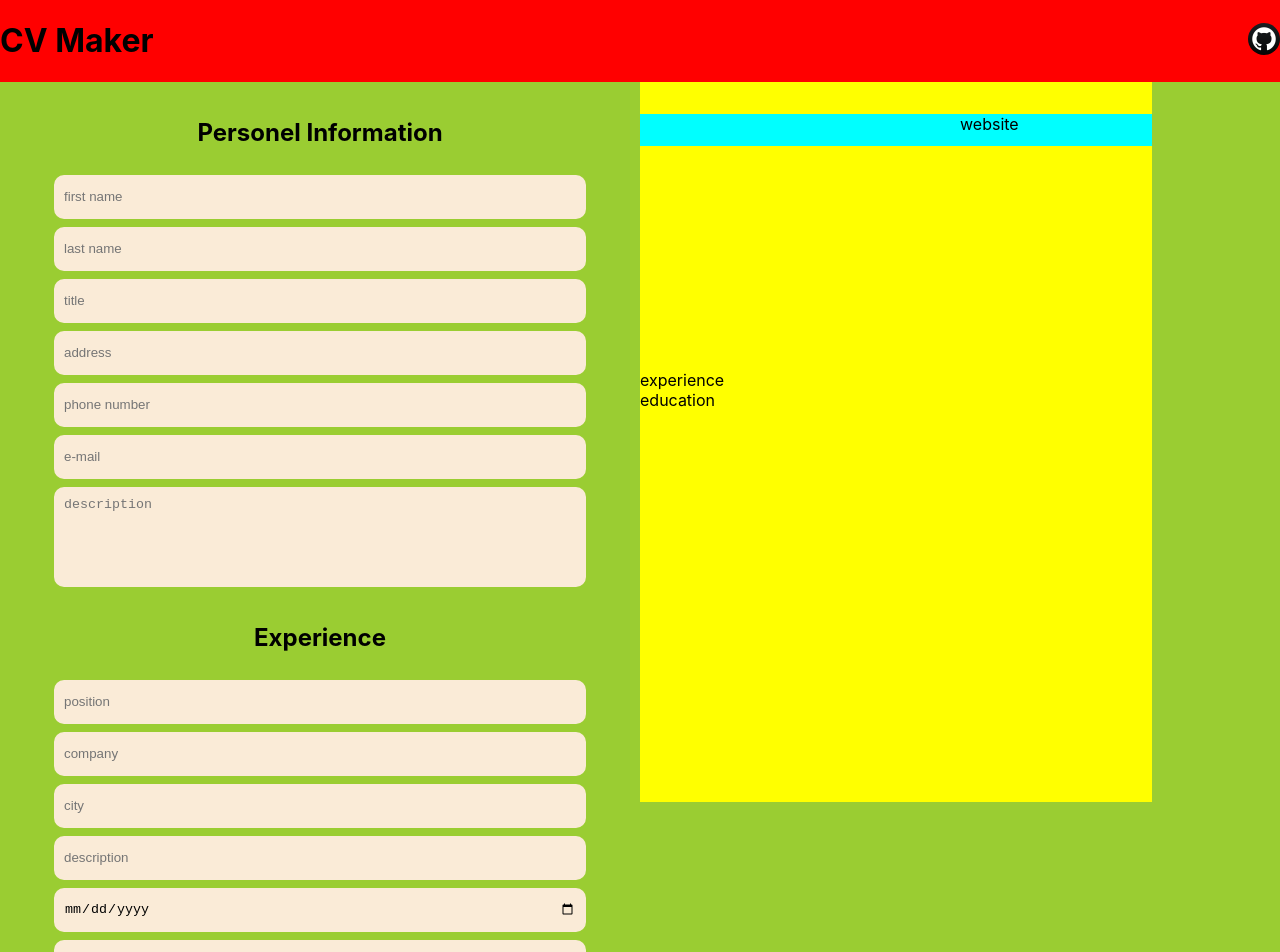
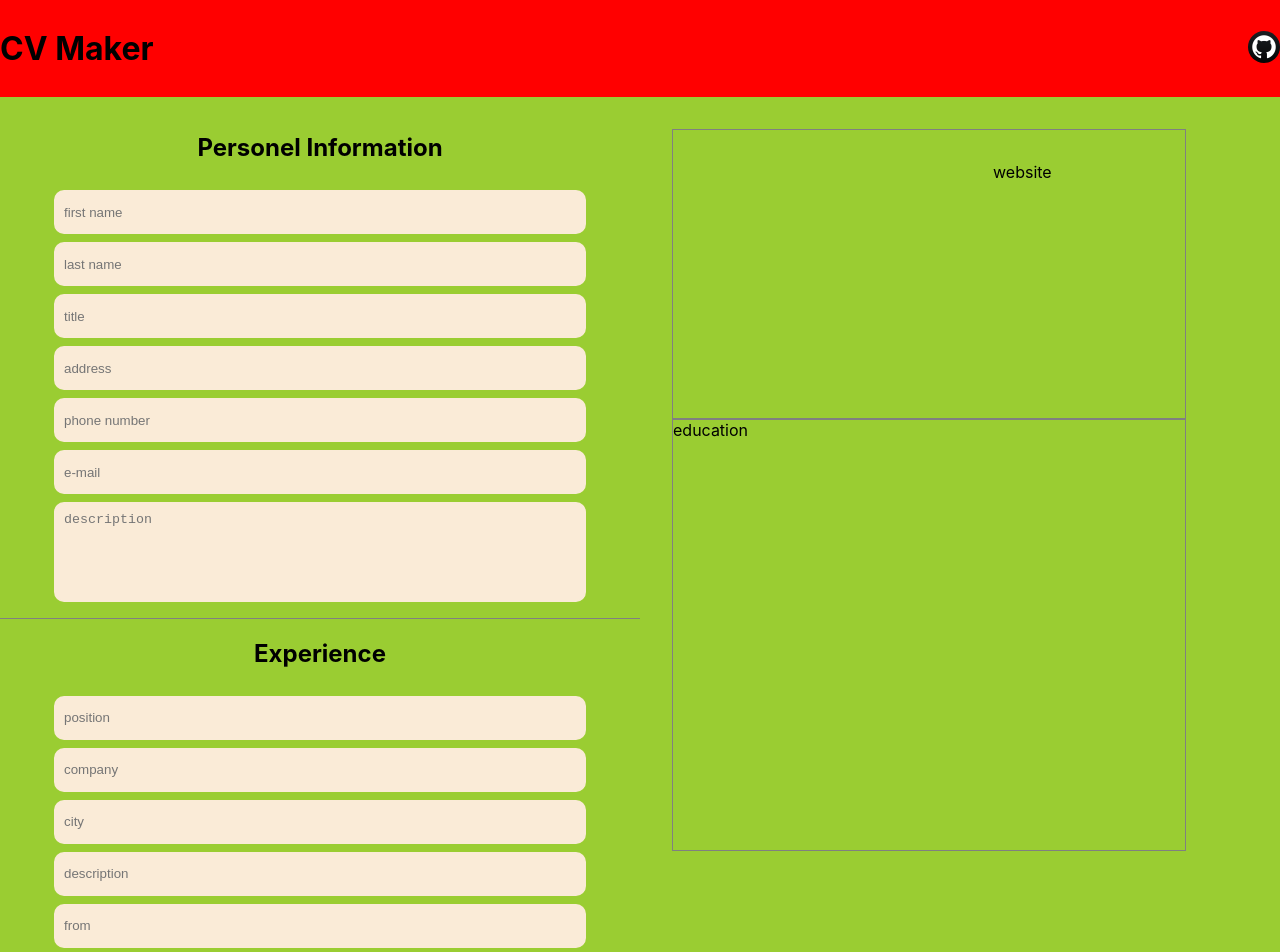
Before and after one commit to uguryilmazdev/cv-project, a React (Create React App) app: page / in a window 1280 px wide. Shown: the top 952 px of the page. Built offline with nearby package versions, Linux system fonts and the light colour scheme; the HTML template or start-up script is replaced by a standard one.

Commit message:
Display experience list on overview

```diff
--- a/src/components/form-components/Experince.js
+++ b/src/components/form-components/Experince.js
@@ -76,7 +76,7 @@
           />
           <input
             onChange={this.props.handleChange}
-            type="date"
+            type="text"
             id="dateFromExp"
             name="dateFromExp"
             placeholder="from"
@@ -86,7 +86,7 @@
           />
           <input
             onChange={this.props.handleChange}
-            type="date"
+            type="text"
             id="dateToExp"
             name="dateToExp"
             placeholder="to"
--- a/src/components/overview-components/Overview.js
+++ b/src/components/overview-components/Overview.js
@@ -32,7 +32,27 @@
   };
 
   experienceContainer = () => {
-    return <div className="experience-container">experience</div>;
+    return (
+      <div className="experience-container">
+        {this.props.info.experienceList.map((exp) => (
+          <div className="exp-child" key={exp.id}>
+            <div className="exp-child-left">
+              <div className="exp-company">{exp.company}</div>
+              <div className="exp-city">{exp.city}</div>
+              <div className="exp-date">
+                {exp.dateFromExp}
+                {' - '}
+                {exp.dateToExp}
+              </div>
+            </div>
+            <div className="exp-child-right">
+              <div className="exp-title">{exp.position}</div>
+              <div className="exp-description">{exp.descriptionExperience}</div>
+            </div>
+          </div>
+        ))}
+      </div>
+    );
   };
 
   educationContainer = () => {
--- a/src/styles/Overview.css
+++ b/src/styles/Overview.css
@@ -1,10 +1,10 @@
 .overview-container {
   width: 80%;
-  height: 90vh;
-  background-color: yellow;
-
+  min-height: 90vh;
   display: grid;
   grid-template-rows: 2fr 3fr;
+  border: 1px solid grey;
+  margin: 2rem;
 }
 
 /* ------------ Overview Header ------------ */
@@ -42,7 +42,6 @@
   display: grid;
   grid-template-columns: 5fr 3fr;
   max-width: 100%;
-  background-color: aqua;
 }
 
 .description-info {
@@ -51,3 +50,52 @@
   padding: 1rem;
   text-align: justify;
 }
+/* ------------ Overview Main ------------- */
+.overview-main {
+  display: flex;
+  flex-direction: column;
+}
+
+/* ------------ experience section ------------*/
+.experience-container {
+  display: flex;
+  flex-direction: column;
+  border-top: 1px solid grey;
+  border-bottom: 1px solid grey;
+}
+
+.exp-child {
+  display: grid;
+  grid-template-columns: 1fr 2fr;
+  font-size: 0.8rem;
+  padding: 1rem;
+}
+
+/* left child */
+.exp-child-left {
+  display: flex;
+  flex-direction: column;
+  justify-content: center;
+  align-items: flex-start;
+  border-right: 3px solid grey;
+}
+
+.exp-company {
+  font-size: 0.9rem;
+  font-weight: 700;
+  text-transform: uppercase;
+}
+
+/* right child */
+.exp-child-right {
+  padding-left: 0.5rem;
+}
+
+.exp-title {
+  font-weight: 600;
+  text-transform: capitalize;
+}
+
+.exp-description {
+  text-align: justify;
+}
```
